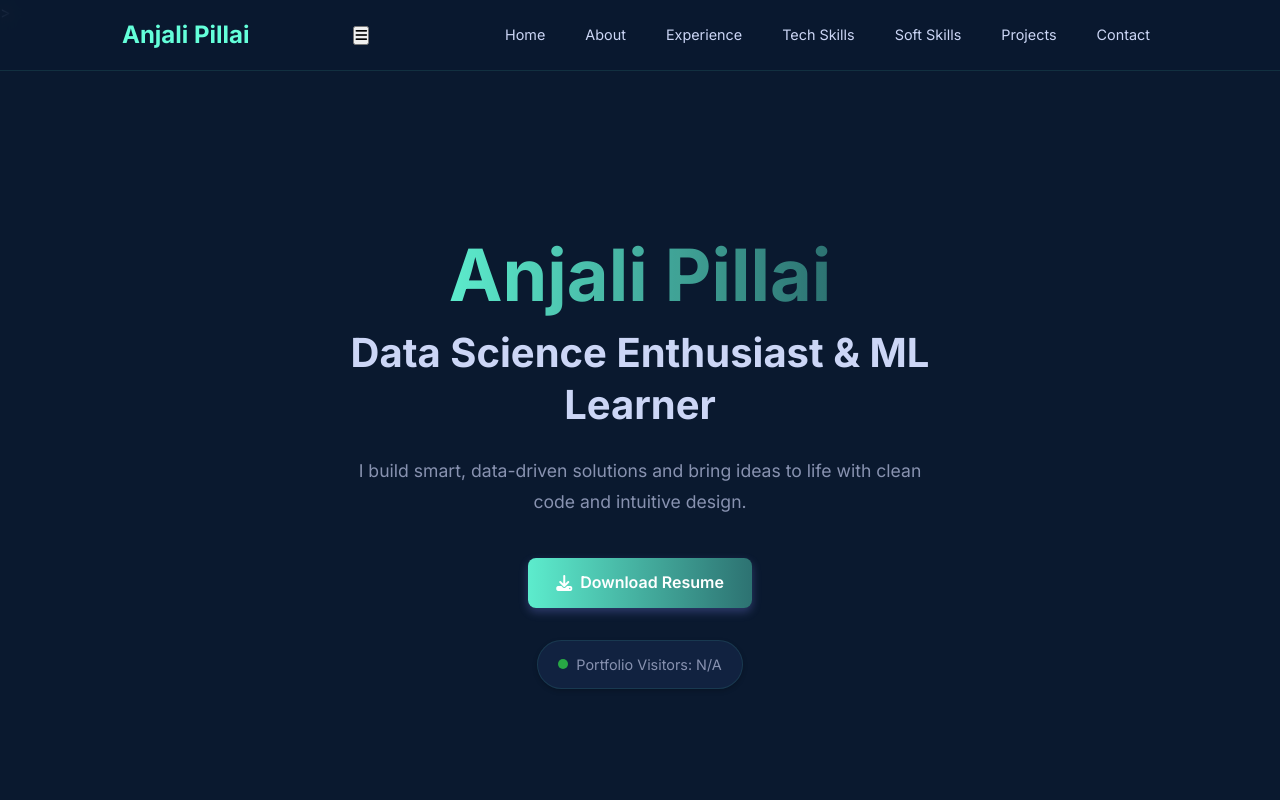
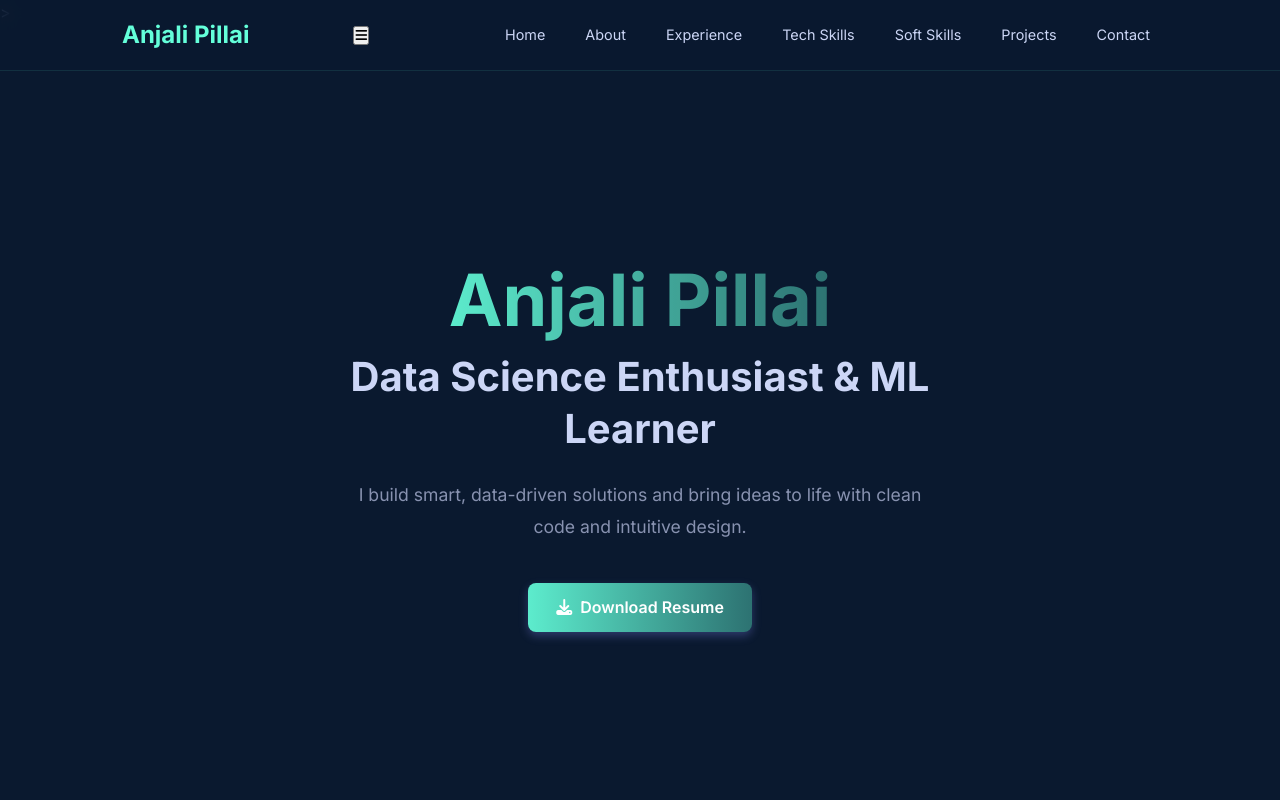
Before and after one commit to ANJALIPILLAI2603/Anjali_Pillai_portfolio, a plain HTML site: page index.html in a window 1280 px wide. Shown: the top 800 px of the page. Drawn offline with nearby package versions, Linux system fonts and the light colour scheme; no server answers.

Commit message:
FIx: Removed issues

```diff
--- a/index.html
+++ b/index.html
@@ -47,10 +47,6 @@
           <i class="fa-solid fa-download" style="margin-right: 8px;"></i>
           <span>Download Resume</span>
         </a>
-      </div>
-      <div class="visitors-counter">
-        <span class="dot"></span>
-        <span>Portfolio Visitors: <span id="visitorCount">Loading...</span></span>
       </div>
     </div>
   </section>
@@ -267,24 +263,6 @@
       </div>
     </div>
   </footer>
-
-  <!-- ✅ Visitor Counter -->
-  <script>
-    const namespace = 'anjali-pillai-portfolio';
-    const key = 'visits';
-    const url = `https://api.countapi.xyz/hit/${namespace}/${key}`;
-
-    fetch(url)
-      .then(res => res.json())
-      .then(data => {
-        document.getElementById('visitorCount').textContent = data.value;
-      })
-      .catch(err => {
-        console.error('Counter API error:', err);
-        document.getElementById('visitorCount').textContent = 'N/A';
-      });
-  </script>
-
   <!-- ✅ Web3Forms Contact JS -->
   <script>
     const form = document.getElementById("contact-form");
```
